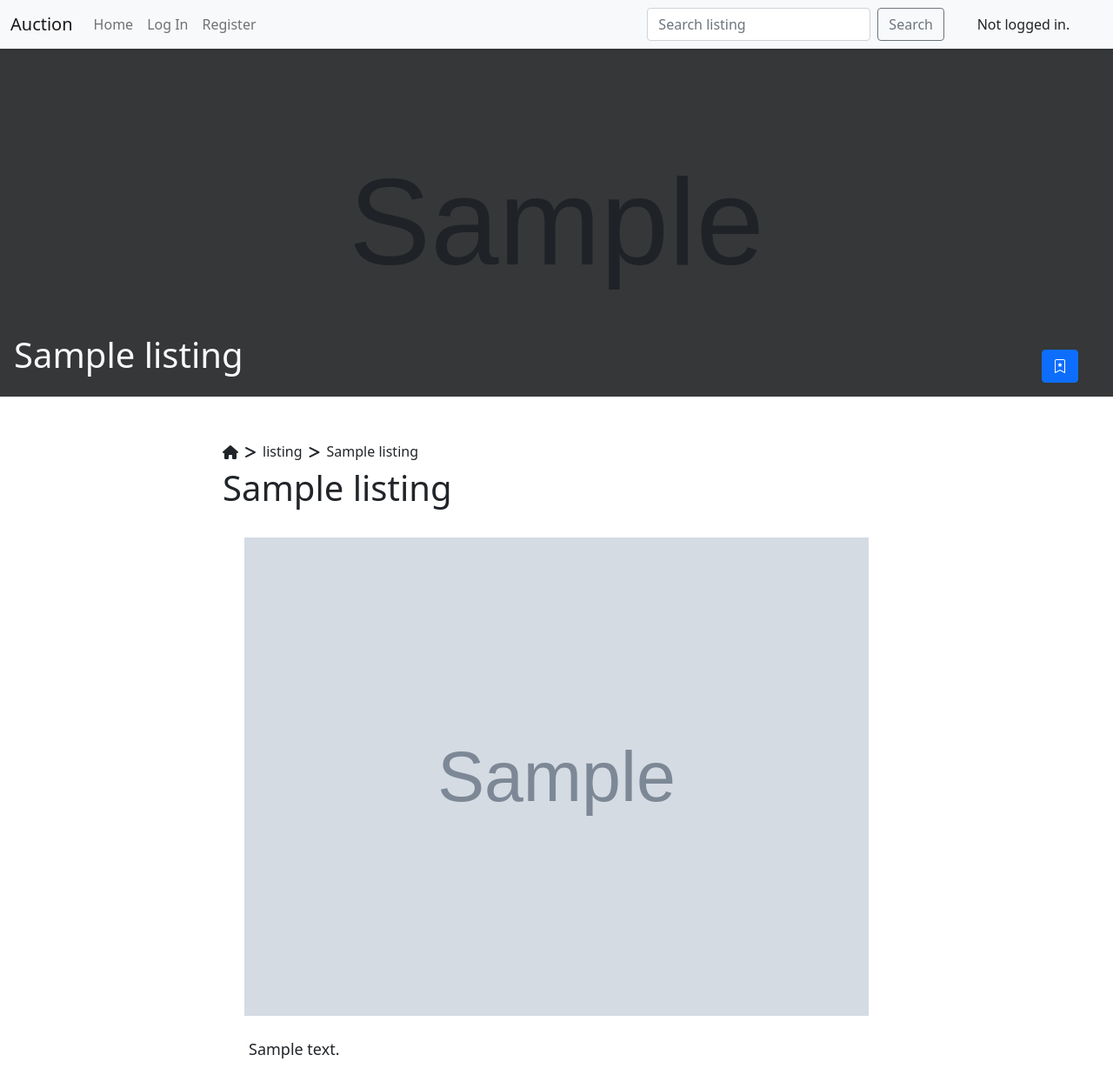
After one commit to LinCie/CS50W-commerce, a Django app: template auctions/templates/auctions/listing.html in a window 1280 px wide. The commit adds this page. Shown: the whole page at 87% size. Run offline with Django 3.2, Linux system fonts and the light colour scheme; the template is opened without the code that fills it: values that come from a table or form of the project are taken from there, others are empty; tables that the repository leaves empty hold one stand-in row (values such as "Sample post"); grey boxes marked "Sample" are stand-in pictures; some libraries are stand-ins or nearby versions.

Commit message:
created listing page

```diff
--- /dev/null
+++ b/auctions/static/auctions/listing.css
@@ -0,0 +1,76 @@
+#listing-container {
+    width: 100%;
+}
+
+#head-container {
+    width: 100%;
+    height: 50vh;
+    position: relative;
+    display: inline-block;
+}
+
+#image-bg {
+    display: block;
+    width: 100%;
+    height: 100%;
+    object-fit: cover;
+}
+
+#overlay {
+    position: absolute;
+    top: 0;
+    left: 0;
+    width: 100%;
+    height: 100%;
+    background-color: rgba(0, 0, 0, 0.75);
+    display: flex;
+    justify-content: flex-start;
+    align-items: flex-end;
+}
+
+#overlay h1 {
+    width: 60%;
+    height: auto;
+}
+
+#overlay div {
+    flex: 1;
+}
+
+#body-container {
+    width: 60%;
+}
+
+#links {
+    display: flex;
+    justify-content: flex-start;
+    align-items: center;
+    column-gap: 8px;
+}
+
+#links a {
+    text-decoration: none;
+}
+
+#links a:hover {
+    text-decoration: underline;
+}
+
+#listing-image {
+    width: 100%;
+    padding: 25px;
+    height: 75vh;
+    object-fit: cover;
+}
+
+#body-container p {
+    text-indent: 30px;
+    text-align: justify;
+    font-size: large;
+}
+
+@media only screen and (max-width: 1024px) {
+    #body-container {
+        width: 80%;
+    }
+}
--- a/auctions/templates/auctions/layout.html
+++ b/auctions/templates/auctions/layout.html
@@ -22,21 +22,21 @@
                     <ul class="navbar-nav me-auto mb-2 mb-lg-0">
                         {% if request.resolver_match.url_name == 'index' %}
                             <li class="nav-item">
-                                <a class="nav-link active" aria-current="page" href="{% url 'index' %}">Active Listings</a>
+                                <a class="nav-link active" aria-current="page" href="{% url 'index' %}">Home</a>
                             </li>
                         {% else %}
                             <li class="nav-item">
-                                <a class="nav-link" href="{% url 'index' %}">Active Listings</a>
+                                <a class="nav-link" href="{% url 'index' %}">Home</a>
                             </li>
                         {% endif %}
                         {% if user.is_authenticated %}
                             {% if request.resolver_match.url_name == 'create' %}
                                 <li class="nav-item">
-                                    <a class="nav-link active" aria-current="page" href="{% url 'create' %}">Create Listings</a>
+                                    <a class="nav-link active" aria-current="page" href="{% url 'create' %}">Create</a>
                                 </li>
                             {% else %}
                                 <li class="nav-item">
-                                    <a class="nav-link" href="{% url 'create' %}">Create Listings</a>
+                                    <a class="nav-link" href="{% url 'create' %}">Create</a>
                                 </li>
                             {% endif %}
                             <li class="nav-item">
@@ -78,5 +78,9 @@
         {% comment %} Content {% endcomment %}
         {% block body %}
         {% endblock %}
+        {% comment %} Scripts {% endcomment %}
+        {% block script %}
+        {% endblock script %}
+        <script src="https://kit.fontawesome.com/a64458514f.js" crossorigin="anonymous"></script>
     </body>
 </html>
--- /dev/null
+++ b/auctions/templates/auctions/listing.html
@@ -0,0 +1,44 @@
+{% extends "auctions/layout.html" %}
+
+{% load static %}
+
+{% block css %}
+    <link rel="stylesheet" href="{% static 'auctions/listing.css' %}">
+{% endblock css %}
+
+{% block body %}
+    <div id="listing-container">
+        <div id="head-container">
+            <img id="image-bg" src="{{ listing.image_url }}" alt="{{ listing.name }}">
+            <div id="overlay" class="p-3">
+                <h1 class="text-light">{{ listing.name }}</h1>
+                <div></div>
+                <form action="" class="me-4">
+                    <button type="submit" class="btn btn-primary" data-bs-toggle="tooltip" data-bs-placement="top" title="Add to watchlist">
+                        <i class="bi bi-bookmark-star"></i>
+                    </button>
+                </form>
+            </div>
+        </div>
+        <div id="body-container" class="mx-auto mt-5">
+            <div id="links" class="h6">
+                <i class="fa-solid fa-house" class=""></i>
+                <i class="fa-solid fa-greater-than" class=""></i>
+                <a href="{% url 'index' %}" class="text-body">listing</a>
+                <i class="fa-solid fa-greater-than" class=""></i>
+                <a href="{{ listing.get_absolute_url }}" class="text-body">{{ listing.name }}</a>
+            </div>
+            <h1 class="">{{ listing.name }}</h1>
+            <img id="listing-image" src="{{ listing.image_url }}" alt="{{ listing.name }}">
+            {{ listing.description|linebreaks }}
+        </div>
+{% endblock %}
+
+{% block script %}
+    <script>
+        var tooltipTriggerList = [].slice.call(document.querySelectorAll('[data-bs-toggle="tooltip"]'))
+        var tooltipList = tooltipTriggerList.map(function (tooltipTriggerEl) {
+        return new bootstrap.Tooltip(tooltipTriggerEl)
+        })
+    </script>
+{% endblock script %}
```
Also changed, not shown: auctions/views.py (+9 -2 lines).
